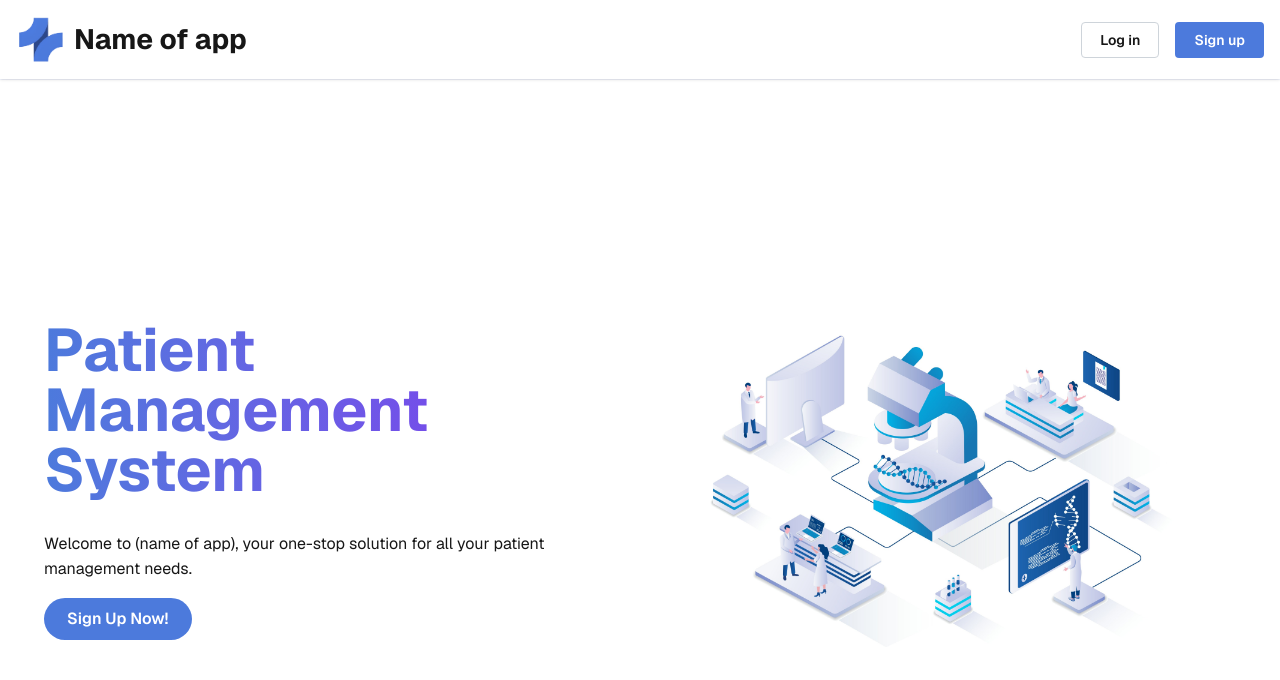
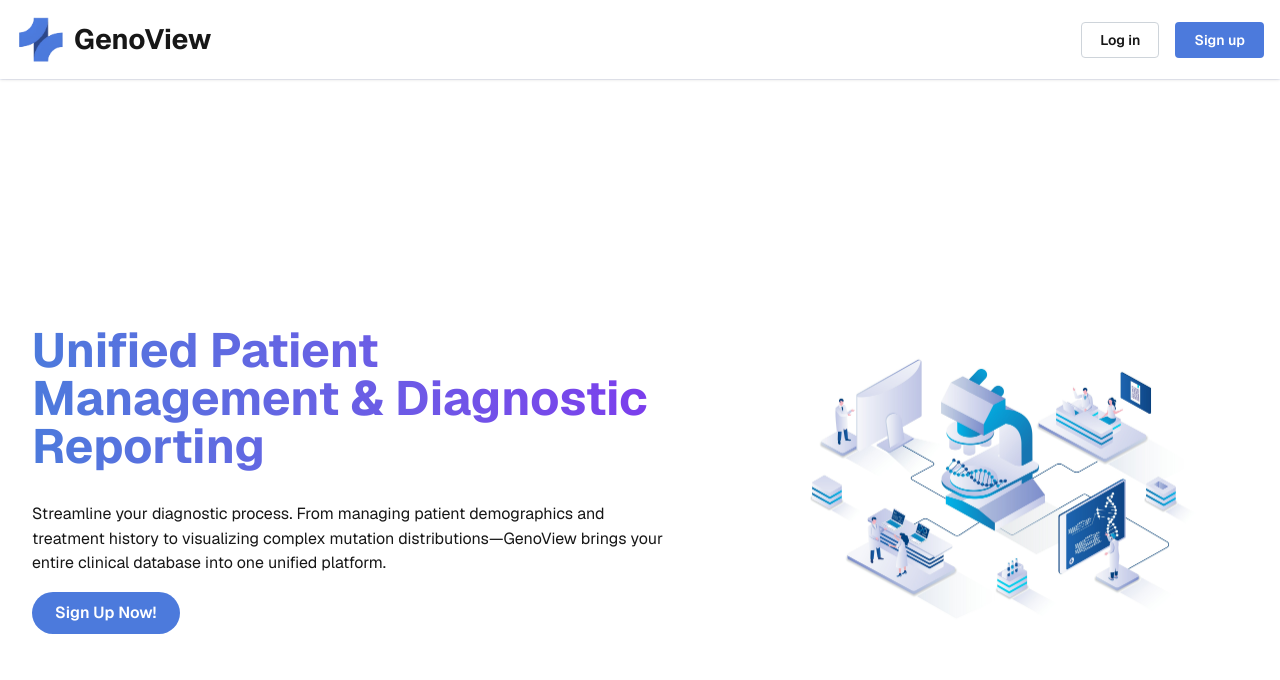
Before and after one commit to EthanHa2/BIOM9450, a Next.js app in the folder frontend/: page / in a window 1280 px wide. Shown: the top 680 px of the page. Built offline with nearby package versions, Linux system fonts and the light colour scheme.

Commit message:
Name and hero section update

```diff
--- a/frontend/src/app/layout.tsx
+++ b/frontend/src/app/layout.tsx
@@ -25,8 +25,8 @@ const geistMono = Geist_Mono({
 });
 
 export const metadata: Metadata = {
-  title: "Patient Management System",
-  description: "Generated by create next app",
+  title: "GenoView",
+  description: "Genomic Data Visualization and Analysis Platform",
 };
 
 export default function RootLayout({
--- a/frontend/src/app/page.tsx
+++ b/frontend/src/app/page.tsx
@@ -7,17 +7,19 @@ import image from "@/assets/home.jpg";
 
 export default function Home() {
   return (
-    <main className="flex min-h-screen flex-row items-center justify-center gap-20 px-8 bg-background">
-      <div className="flex max-w-lg flex-col items-start gap-4">
+    <main className="flex grow-0 min-h-screen flex-row items-center justify-center gap-20 px-8 bg-background">
+      <div className="flex max-w-2xl flex-col items-start gap-4">
         <Title
           unstyled
-          className="bg-linear-to-r from-(--theme-primary) to-(--theme-secondary) bg-clip-text text-5xl font-bold text-transparent md:text-6xl pb-4"
+          className="bg-linear-to-r from-(--theme-primary) to-(--theme-secondary) bg-clip-text text-3xl font-bold text-transparent md:text-5xl pb-4"
         >
-          Patient Management System
+          Unified Patient Management & Diagnostic Reporting
         </Title>
         <Text className="text-lg text-slate-600">
-          Welcome to (name of app), your one-stop solution for all your patient
-          management needs.
+          Streamline your diagnostic process. From managing patient demographics
+          and treatment history to visualizing complex mutation
+          distributions—GenoView brings your entire clinical database into one
+          unified platform.
         </Text>
         <Button component={Link} href="/register" size="md" radius="xl">
           Sign Up Now!
@@ -26,8 +28,8 @@ export default function Home() {
       <Image
         src={image}
         alt="Health Illustration"
-        width={600}
-        height={600}
+        width={500}
+        height={500}
         className="hidden md:block"
       />
     </main>
--- a/frontend/src/components/Navbar.tsx
+++ b/frontend/src/components/Navbar.tsx
@@ -12,7 +12,7 @@ export function Navbar() {
         <Image src={logo} alt="Logo" width={50} height={50} />
         <Title order={3}>
           <Link href="/" style={{ textDecoration: "none", color: "inherit" }}>
-            Name of app
+            GenoView
           </Link>
         </Title>
       </div>
```
